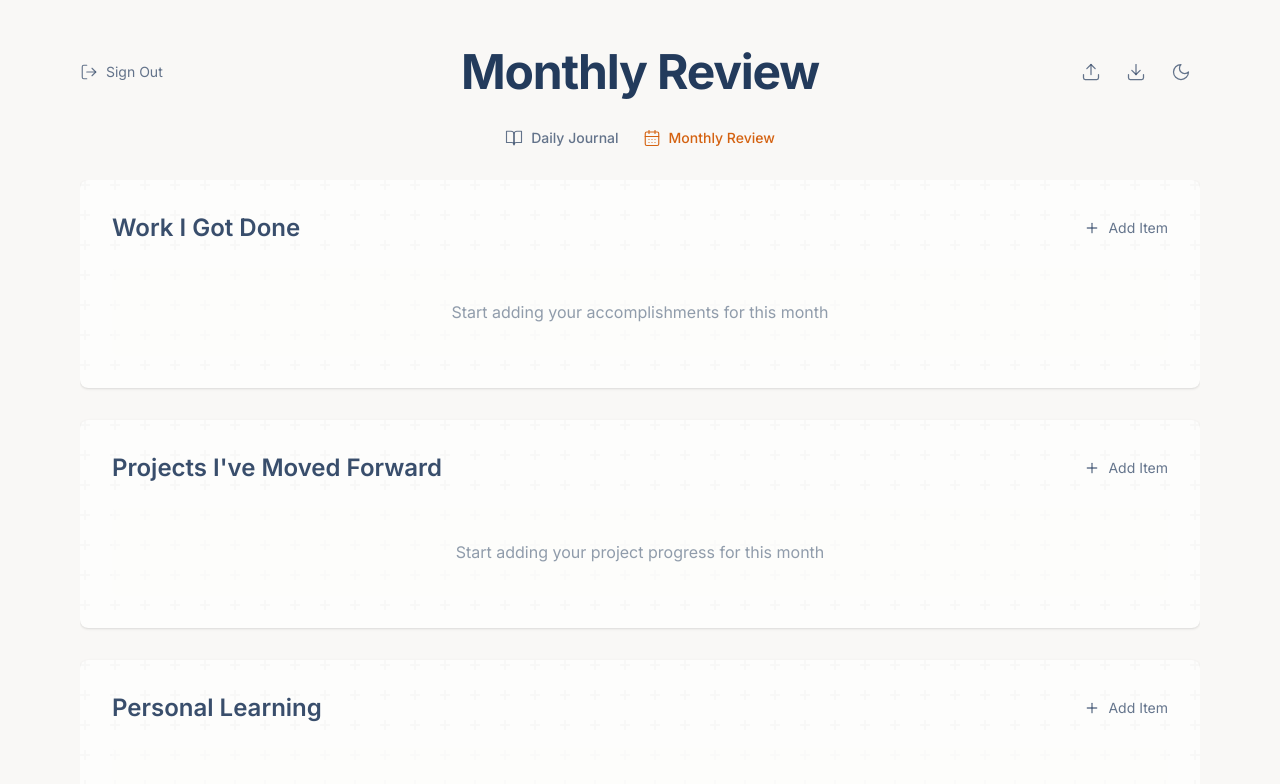
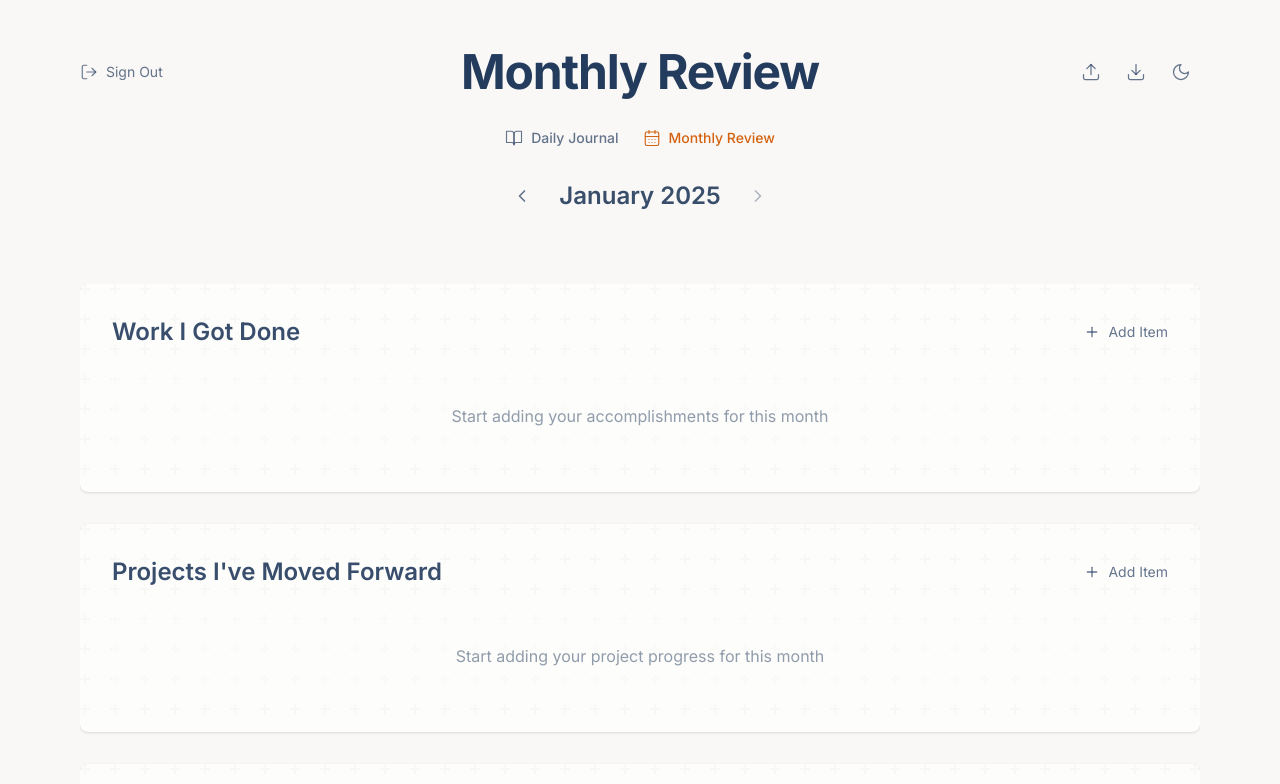
Before and after one commit to morhendos/quick-journal-app, a Next.js app: page /monthly in a window 1280 px wide. Shown: the top 784 px of the page. Built offline with nearby package versions, Linux system fonts and the light colour scheme.

Commit message:
feat: add MonthlyHeader to Monthly Review page
- Added MonthlyHeader component below PageHeader
- Maintained consistent spacing and layout
- Kept all existing sections and functionality
- Added proper margin between headers

```diff
--- a/src/app/monthly/page.tsx
+++ b/src/app/monthly/page.tsx
@@ -1,6 +1,7 @@
 'use client';
 
 import { PageHeader } from '@/components/layout/PageHeader';
+import { MonthlyHeader } from '@/components/monthly/MonthlyHeader';
 import { MonthlyWorkList } from '@/components/monthly/MonthlyWorkList';
 import { MonthlyProjectsList } from '@/components/monthly/MonthlyProjectsList';
 import { MonthlyLearningList } from '@/components/monthly/MonthlyLearningList';
@@ -30,6 +31,10 @@ export default function MonthlyReview() {
       <main className="container mx-auto flex-1 px-3 py-4 sm:px-4 sm:py-12 max-w-6xl flex flex-col overflow-hidden">
         <div className="flex-none">
           <PageHeader />
+        </div>
+
+        <div className="mb-8">
+          <MonthlyHeader />
         </div>
 
         <div className="flex-1 overflow-auto min-h-0">
```
